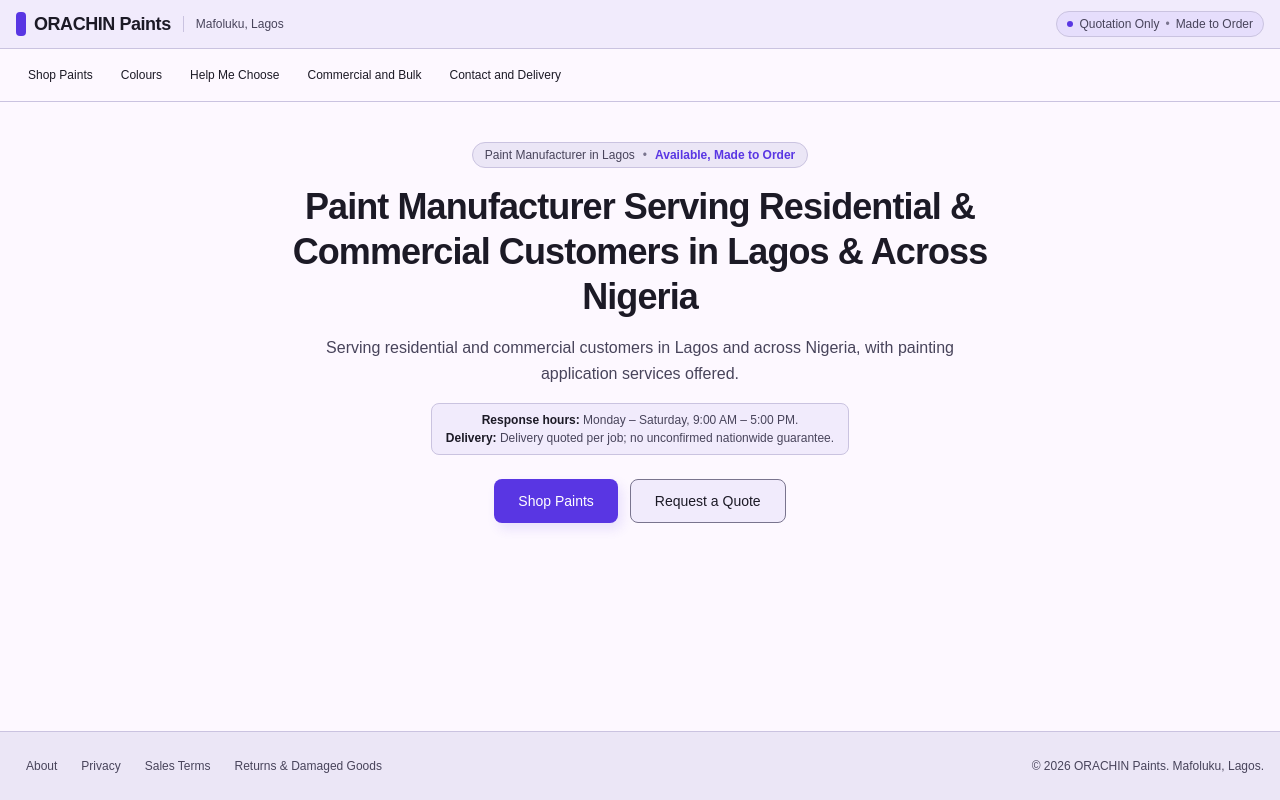
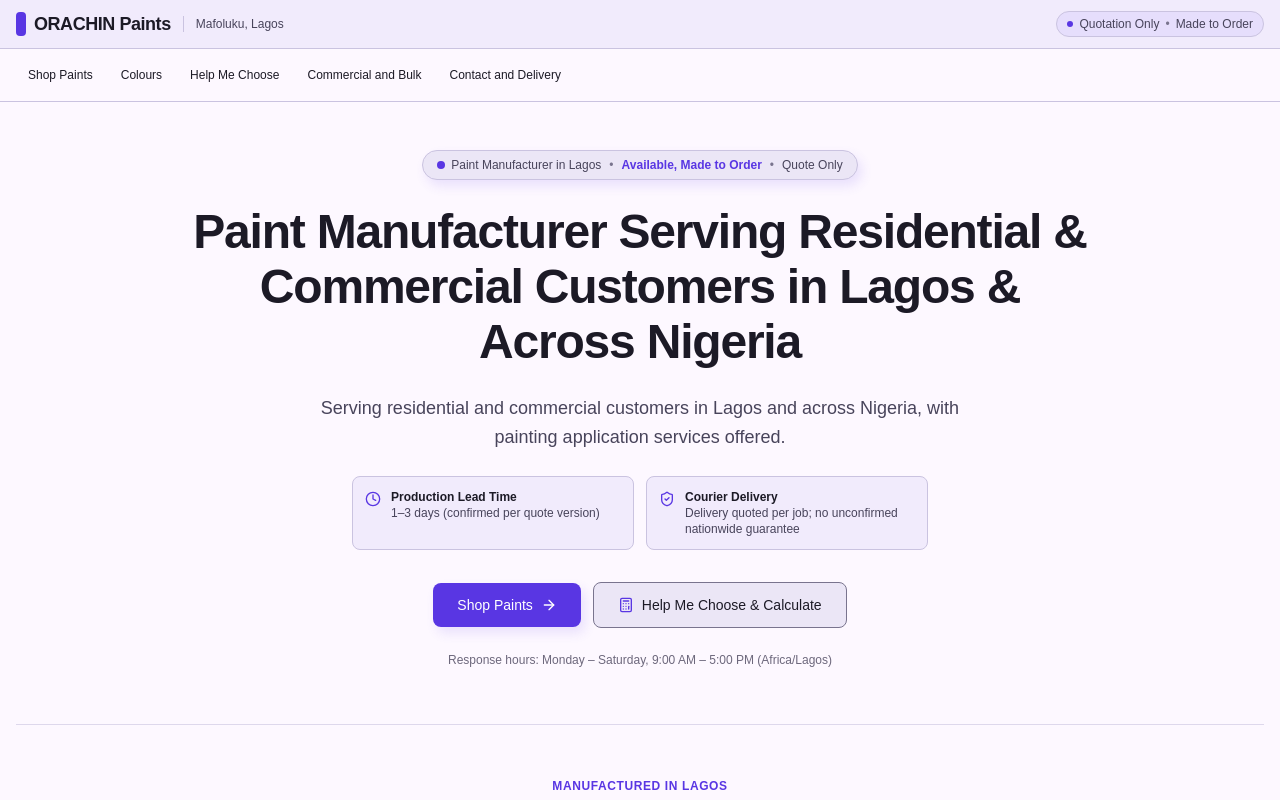
Before and after one commit to phebiannwokeji-cmd/ORACHIN-WEB, a Next.js app: page / in a window 1280 px wide. Shown: the top 800 px of the page. Built offline with nearby package versions, Linux system fonts and the light colour scheme.

Commit message:
feat(home): assemble full homepage layout from modular section components

```diff
--- a/src/app/page.tsx
+++ b/src/app/page.tsx
@@ -1,68 +1,30 @@
 import React from 'react';
-import Link from 'next/link';
+import type { Metadata } from 'next';
 import { PageShell } from '@/components/layout/PageShell';
-import { BUSINESS_CONFIG } from '@/lib/config/business';
+import { HeroSection } from '@/components/home/HeroSection';
+import { FeaturedCategories } from '@/components/home/FeaturedCategories';
+import { PaintingServicesSection } from '@/components/home/PaintingServicesSection';
+import { CalculatorHighlight } from '@/components/home/CalculatorHighlight';
+import { CommercialBulkSection } from '@/components/home/CommercialBulkSection';
+import { DeliveryAndLocationSection } from '@/components/home/DeliveryAndLocationSection';
+
+export const metadata: Metadata = {
+  title: 'ORACHIN Paints | Paint Manufacturer in Lagos, Nigeria',
+  description:
+    'ORACHIN Paints manufactures premium architectural, residential, and commercial paints made to order in Lagos. Quote-only, with painting application services offered.',
+};
 
 export default function HomePage() {
   return (
     <PageShell>
-      <section
-        aria-labelledby="hero-heading"
-        className="max-w-3xl mx-auto w-full text-center flex flex-col items-center justify-center space-y-4 py-2"
-      >
-        {/* Availability & Mode Badge */}
-        <div className="inline-flex items-center gap-2 px-3 py-1 bg-surface-container-high border border-outline-variant text-on-surface-variant text-xs font-medium rounded-full">
-          <span>{BUSINESS_CONFIG.tagline}</span>
-          <span className="text-outline" aria-hidden="true">
-            •
-          </span>
-          <span className="text-primary font-semibold">Available, Made to Order</span>
-        </div>
-
-        {/* Main Headline */}
-        <h1
-          id="hero-heading"
-          className="text-2xl sm:text-4xl font-display font-semibold text-on-surface tracking-tight leading-tight"
-        >
-          Paint Manufacturer Serving Residential &amp; Commercial Customers in Lagos &amp; Across Nigeria
-        </h1>
-
-        {/* Plain Explanation from PRD §1 */}
-        <p className="text-on-surface-variant text-sm sm:text-base leading-relaxed max-w-2xl">
-          Serving residential and commercial customers in Lagos and across Nigeria, with painting application services offered.
-        </p>
-
-        {/* Delivery & Response Timing Notice (Gate G8 compliant) */}
-        <div className="text-xs text-on-surface-variant bg-surface-container px-3.5 py-2 rounded-md border border-outline-variant max-w-xl">
-          <p>
-            <strong className="text-on-surface">Response hours:</strong> {BUSINESS_CONFIG.hours.days}, 9:00 AM – 5:00 PM.
-          </p>
-          <p className="mt-0.5">
-            <strong className="text-on-surface">Delivery:</strong> {BUSINESS_CONFIG.timing.courierTransitNote}.
-          </p>
-        </div>
-
-        {/* Two Main Actions per Site-Structure.md */}
-        <div className="flex flex-wrap items-center justify-center gap-3 pt-2">
-          {/* Action 1: Shop Paints */}
-          <Link
-            href="#"
-            aria-disabled="true"
-            className="min-h-touch-target min-w-touch-target px-6 py-2.5 inline-flex items-center justify-center bg-primary text-on-primary font-medium text-sm rounded-md shadow-soft hover:opacity-90 transition-opacity focus-visible:outline-2 focus-visible:outline-primary"
-          >
-            Shop Paints
-          </Link>
-
-          {/* Action 2: Request a Quote */}
-          <Link
-            href="#"
-            aria-disabled="true"
-            className="min-h-touch-target min-w-touch-target px-6 py-2.5 inline-flex items-center justify-center bg-surface-container text-on-surface border border-outline font-medium text-sm rounded-md hover:bg-surface-container-high transition-colors focus-visible:outline-2 focus-visible:outline-primary"
-          >
-            Request a Quote
-          </Link>
-        </div>
-      </section>
+      <div className="space-y-4 pb-8">
+        <HeroSection />
+        <FeaturedCategories />
+        <PaintingServicesSection />
+        <CalculatorHighlight />
+        <CommercialBulkSection />
+        <DeliveryAndLocationSection />
+      </div>
     </PageShell>
   );
 }
```
